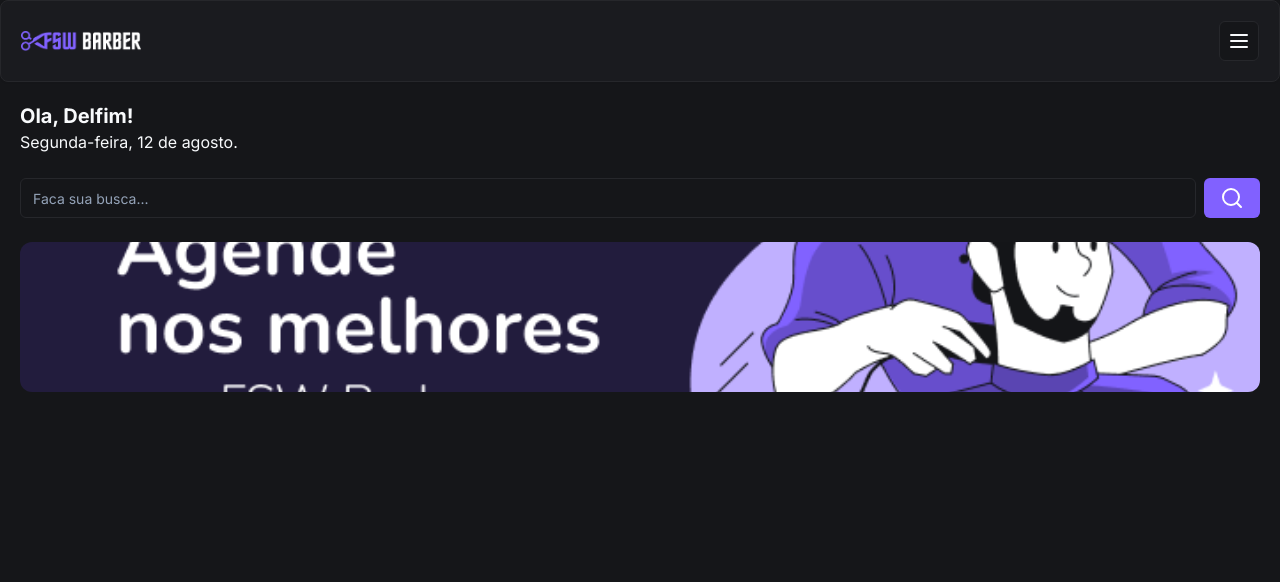
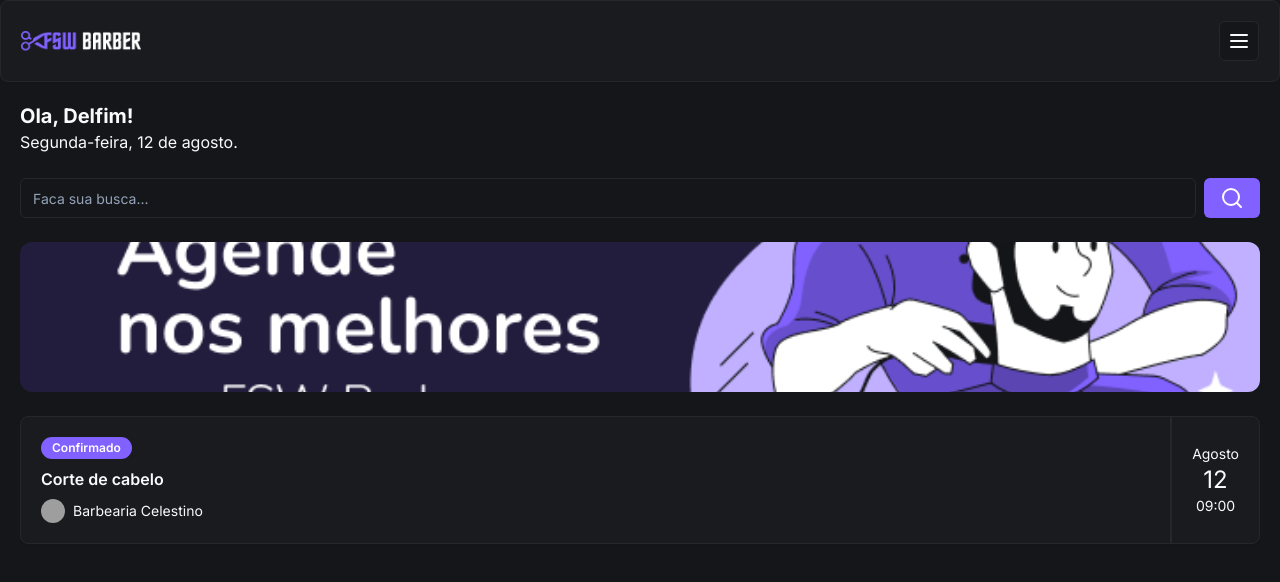
Before and after one commit to DelfimCelestino/marcaflex, a Next.js app: page / in a window 1280 px wide. Shown: the top 582 px of the page. Built offline with nearby package versions, Linux system fonts and the light colour scheme; grey boxes are pictures that could not be loaded.

Commit message:
feat: add booking item

```diff
--- /dev/null
+++ b/app/_components/ui/avatar.tsx
@@ -0,0 +1,50 @@
+"use client"
+
+import * as React from "react"
+import * as AvatarPrimitive from "@radix-ui/react-avatar"
+
+import { cn } from "@/app/_lib/utils"
+
+const Avatar = React.forwardRef<
+  React.ElementRef<typeof AvatarPrimitive.Root>,
+  React.ComponentPropsWithoutRef<typeof AvatarPrimitive.Root>
+>(({ className, ...props }, ref) => (
+  <AvatarPrimitive.Root
+    ref={ref}
+    className={cn(
+      "relative flex h-10 w-10 shrink-0 overflow-hidden rounded-full",
+      className,
+    )}
+    {...props}
+  />
+))
+Avatar.displayName = AvatarPrimitive.Root.displayName
+
+const AvatarImage = React.forwardRef<
+  React.ElementRef<typeof AvatarPrimitive.Image>,
+  React.ComponentPropsWithoutRef<typeof AvatarPrimitive.Image>
+>(({ className, ...props }, ref) => (
+  <AvatarPrimitive.Image
+    ref={ref}
+    className={cn("aspect-square h-full w-full", className)}
+    {...props}
+  />
+))
+AvatarImage.displayName = AvatarPrimitive.Image.displayName
+
+const AvatarFallback = React.forwardRef<
+  React.ElementRef<typeof AvatarPrimitive.Fallback>,
+  React.ComponentPropsWithoutRef<typeof AvatarPrimitive.Fallback>
+>(({ className, ...props }, ref) => (
+  <AvatarPrimitive.Fallback
+    ref={ref}
+    className={cn(
+      "flex h-full w-full items-center justify-center rounded-full bg-muted",
+      className,
+    )}
+    {...props}
+  />
+))
+AvatarFallback.displayName = AvatarPrimitive.Fallback.displayName
+
+export { Avatar, AvatarImage, AvatarFallback }
--- /dev/null
+++ b/app/_components/ui/badge.tsx
@@ -0,0 +1,36 @@
+import * as React from "react"
+import { cva, type VariantProps } from "class-variance-authority"
+
+import { cn } from "@/app/_lib/utils"
+
+const badgeVariants = cva(
+  "inline-flex items-center rounded-full border px-2.5 py-0.5 text-xs font-semibold transition-colors focus:outline-none focus:ring-2 focus:ring-ring focus:ring-offset-2",
+  {
+    variants: {
+      variant: {
+        default:
+          "border-transparent bg-primary text-primary-foreground hover:bg-primary/80",
+        secondary:
+          "border-transparent bg-secondary text-secondary-foreground hover:bg-secondary/80",
+        destructive:
+          "border-transparent bg-destructive text-destructive-foreground hover:bg-destructive/80",
+        outline: "text-foreground",
+      },
+    },
+    defaultVariants: {
+      variant: "default",
+    },
+  },
+)
+
+export interface BadgeProps
+  extends React.HTMLAttributes<HTMLDivElement>,
+    VariantProps<typeof badgeVariants> {}
+
+function Badge({ className, variant, ...props }: BadgeProps) {
+  return (
+    <div className={cn(badgeVariants({ variant }), className)} {...props} />
+  )
+}
+
+export { Badge, badgeVariants }
--- a/app/page.tsx
+++ b/app/page.tsx
@@ -3,6 +3,9 @@
 import { Button } from "./_components/ui/button"
 import { Input } from "./_components/ui/input"
 import Image from "next/image"
+import { Card, CardContent } from "./_components/ui/card"
+import { Badge } from "./_components/ui/badge"
+import { Avatar, AvatarImage } from "./_components/ui/avatar"
 
 const Home = () => {
   return (
@@ -12,13 +15,15 @@
         <h2 className="text-xl font-bold">Ola, Delfim!</h2>
         <p>Segunda-feira, 12 de agosto.</p>
 
+        {/* BUSCA */}
         <div className="mt-6 flex items-center gap-2">
           <Input placeholder="Faca sua busca..." />
           <Button>
             <SearchIcon />
           </Button>
         </div>
-
+        {/*
+IMAGEM */}
         <div className="relative mt-6 h-[150px] w-full">
           <Image
             src={"/banner-01.png"}
@@ -27,6 +32,29 @@
             alt="Agende os melhores com o MarcaFlex"
           />
         </div>
+
+        {/* AGENDAMENTO */}
+        <Card className="mt-6">
+          <CardContent className="flex justify-between p-0">
+            {/* ESQUERDA */}
+            <div className="flex flex-col gap-2 py-5 pl-5">
+              <Badge className="w-fit">Confirmado</Badge>
+              <h3 className="font-semibold">Corte de cabelo</h3>
+              <div className="flex items-center gap-2">
+                <Avatar className="h-6 w-6">
+                  <AvatarImage src="https://utfs.io/f/c97a2dc9-cf62-468b-a851-bfd2bdde775f-16p.png" />
+                </Avatar>
+                <p className="text-sm">Barbearia Celestino</p>
+              </div>
+            </div>
+            {/* DIREITA */}
+            <div className="flex flex-col items-center justify-center border-l-2 border-solid px-5">
+              <p className="text-sm">Agosto</p>
+              <p className="text-2xl">12</p>
+              <p className="text-sm">09:00</p>
+            </div>
+          </CardContent>
+        </Card>
       </div>
     </div>
   )
--- a/package.json
+++ b/package.json
@@ -14,6 +14,7 @@
   },
   "dependencies": {
     "@prisma/client": "^5.18.0",
+    "@radix-ui/react-avatar": "^1.1.0",
     "@radix-ui/react-slot": "^1.1.0",
     "class-variance-authority": "^0.7.0",
     "clsx": "^2.1.1",
```
Also changed, not shown: 1 other file (tests, documents, lock files or other folders).
